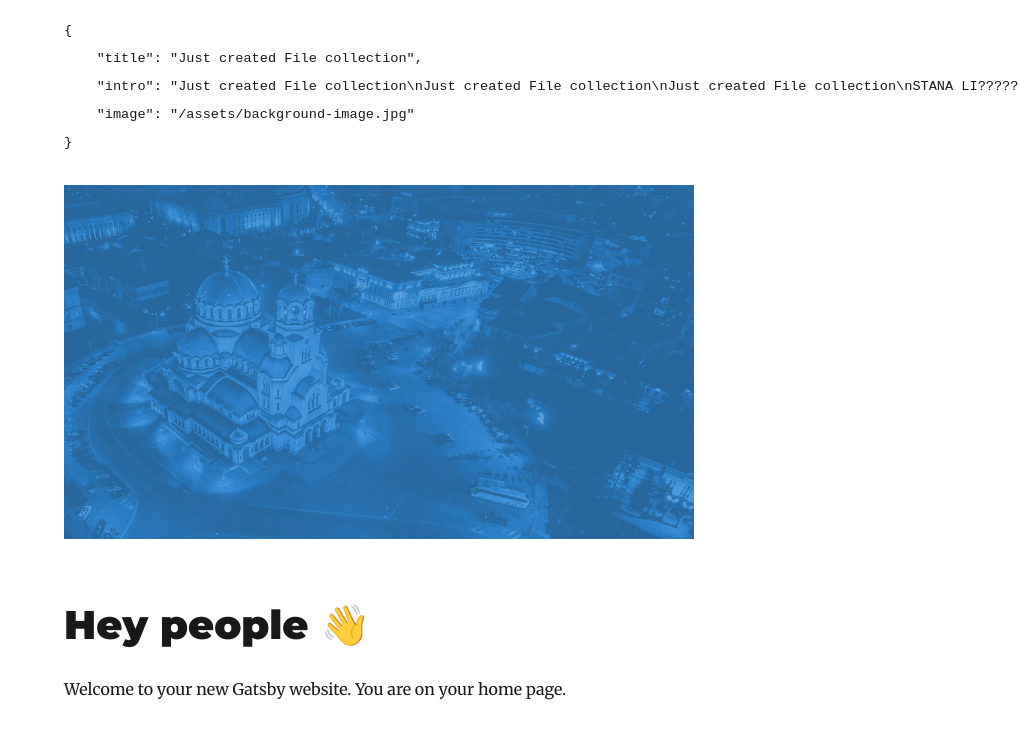
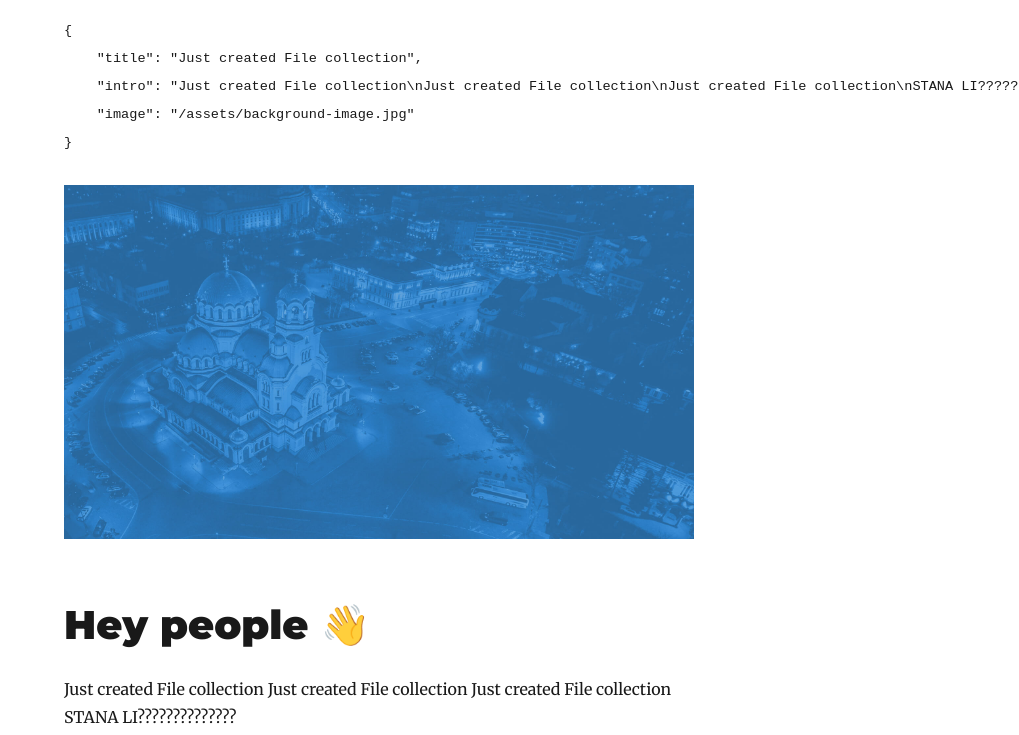
Before and after one commit to danijun96/my-blog-cms, a Gatsby site: page / in a window 1280 px wide. Shown: the part 207-942 px from the top of the page, without its empty margins (261-1280 px from the left). Built offline with nearby package versions, Linux system fonts and the light colour scheme; Gatsby itself is replaced by a stand-in of ours; some packages are replaced by stand-ins of ours; code samples lack their colours.

Commit message:
intro added

```diff
--- a/src/pages/index.js
+++ b/src/pages/index.js
@@ -24,7 +24,7 @@ class IndexPage extends React.Component {
             👋
           </span>
         </h1>
-        <p>Welcome to your new Gatsby website. You are on your home page.</p>
+        <p>{data.intro}</p>
         <p>
           This starter comes out of the box with styled components and Gatsby's
           default starter blog running on Netlify CMS.
```
